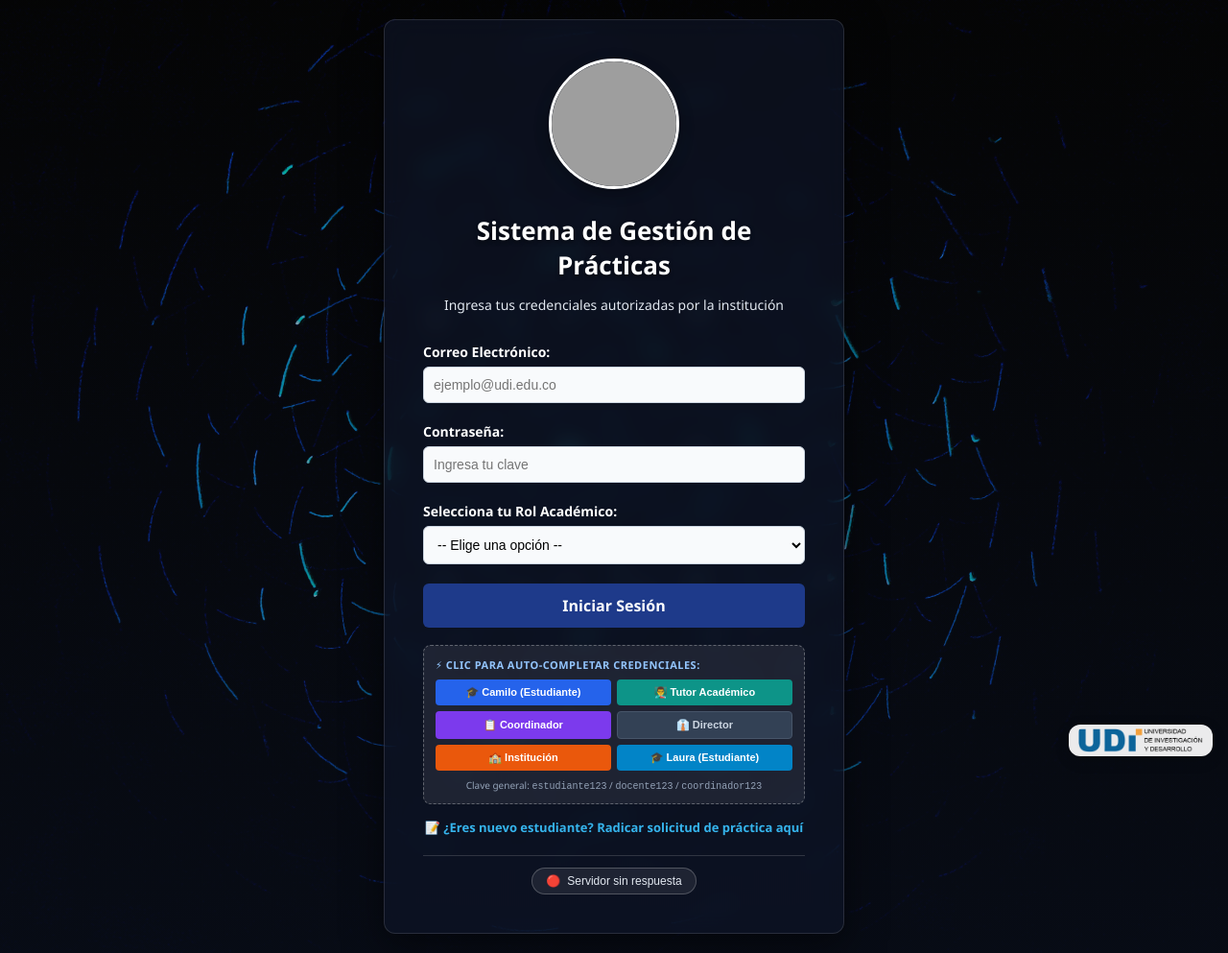
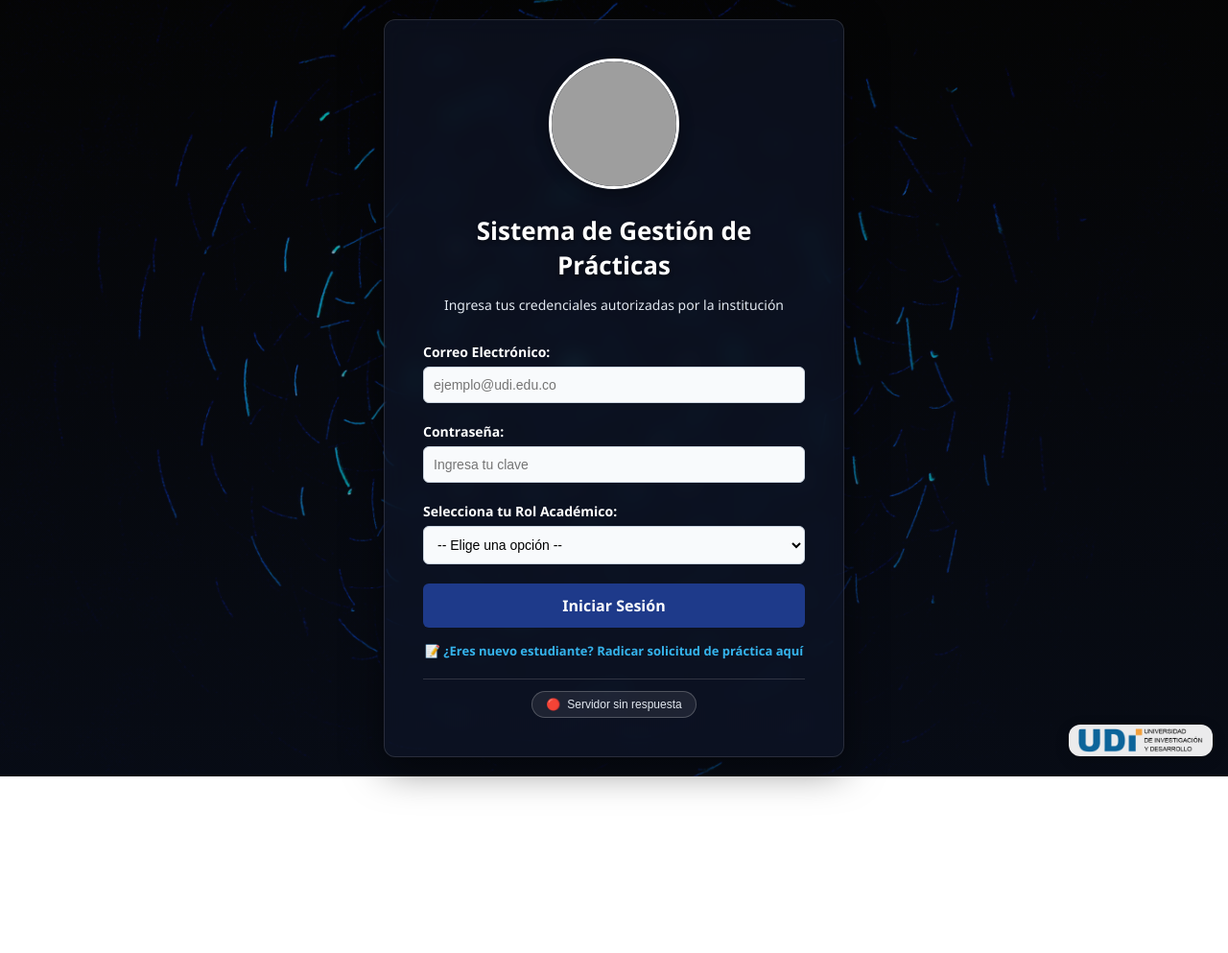
Before and after one commit to camiloandresrangelmoreno-commits/Proyecto-Integrador, a website: page index.html in a window 1280 px wide. Shown: the whole page at 96% size. After the commit the page ends 809 px from the top, so only its background shows below. Drawn offline with Linux system fonts and the light colour scheme; no server answers; grey boxes are pictures that could not be loaded.

Commit message:
feat: hide demo credentials panel by default
Change the demo access panel to be hidden by default for a cleaner interface. Users can now toggle it via keyboard shortcut or close it using the newly added close button.

```diff
--- a/index.html
+++ b/index.html
@@ -64,10 +64,11 @@
                 Iniciar Sesión
             </button>
 
-            <!-- Panel visible de credenciales para sustentación y evaluación -->
-            <div id="panel-acceso-rapido" style="display: block; margin-top: 18px; padding: 12px; background: rgba(255,255,255,0.08); border-radius: 8px; border: 1px dashed rgba(255,255,255,0.30);">
+            <!-- Panel de credenciales para sustentación y evaluación (Oculto por defecto: se abre con el atajo Ctrl + Shift + D) -->
+            <div id="panel-acceso-rapido" style="display: none; margin-top: 18px; padding: 12px; background: rgba(255,255,255,0.08); border-radius: 8px; border: 1px dashed rgba(255,255,255,0.30);">
                 <div style="color: #93c5fd; font-size: 11px; font-weight: bold; margin-bottom: 8px; text-transform: uppercase; letter-spacing: 0.5px; display: flex; justify-content: space-between; align-items: center;">
                     <span>⚡ Clic para auto-completar credenciales:</span>
+                    <span style="font-size: 10px; opacity: 0.75; cursor: pointer;" onclick="document.getElementById('panel-acceso-rapido').style.display='none'" title="Ocultar panel">✖ Ocultar</span>
                 </div>
                 <div style="display: grid; grid-template-columns: 1fr 1fr; gap: 6px;">
                     <button type="button" onclick="cargarDemo('estudiante')" style="background: #2563eb; color: #fff; border: none; padding: 7px 8px; border-radius: 4px; font-size: 11px; cursor: pointer; font-weight: 600;" title="Estudiante Camilo (estudiante@udi.edu.co / estudiante123)">🎓 Camilo (Estudiante)</button>
```
